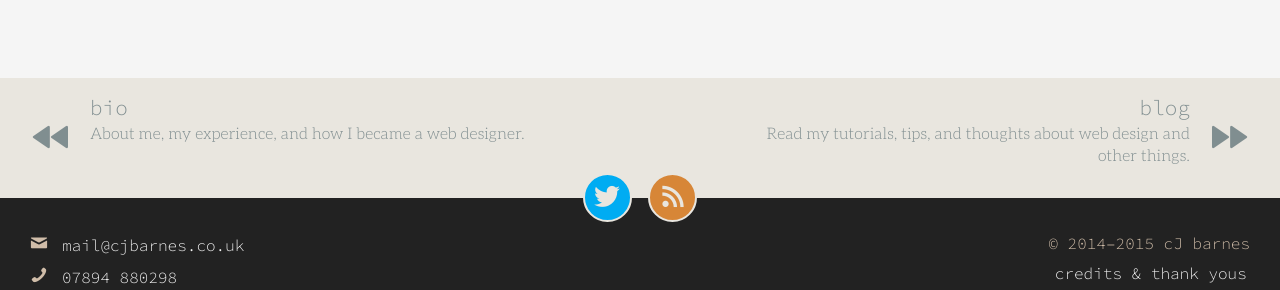
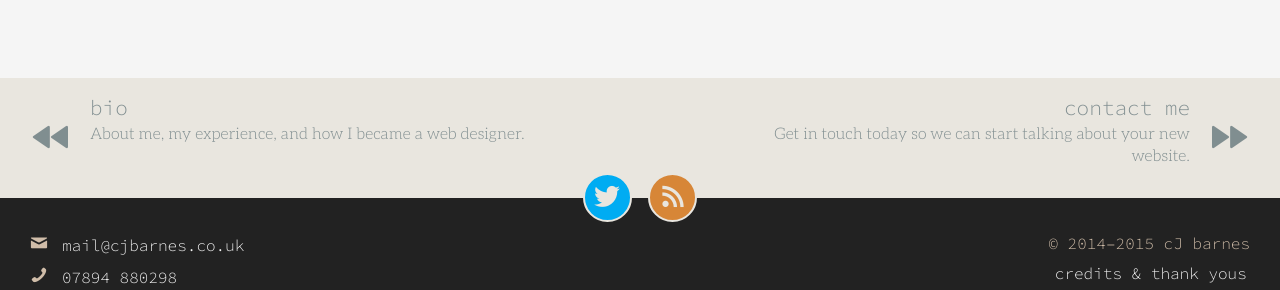
Before and after one commit to cjbarnes/cjbarnes.github.io, a Jekyll site: the page built from _pages/projects.md, in a window 1280 px wide. Shown: the part 812-1102 px from the top of the page. Built offline with Jekyll 4.4.1, drawn with Linux system fonts in a browser that asks for light colours; some of the changed lines change nothing that is shown.

Commit message:
Modified pager to include contact me, and to loop around at each end

```diff
--- a/_data/nav-sequence.yml
+++ b/_data/nav-sequence.yml
@@ -45,6 +45,6 @@
   href: /whativedone/projects/
   description: Information and links about the side projects I’ve been working on.
 
-- name: blog
-  href: /blog/
-  description: Read my tutorials, tips, and thoughts about web design and other things.
+- name: contact me
+  href: /contact/
+  description: Get in touch today so we can start talking about your new website.
--- a/_includes/page-pager.html
+++ b/_includes/page-pager.html
@@ -23,7 +23,7 @@
 {% else %}
   {% comment %} Find the current page in the list of pages {% endcomment %}
   {% assign len = site.data.nav-sequence | size %}
-  {% for i in (1..len) %}
+  {% for i in (0..len) %}
     {% if page.url == site.data.nav-sequence[i].href %}
       {% comment %} Find the data items {% endcomment %}
       {% assign prev_i = i | minus: 1 %}
@@ -42,6 +42,22 @@
       {% capture next_title %}{{ next_name }} | {{ next_description }}{% endcapture %}
     {% endif %}
   {% endfor %}
+
+  {% comment %} Handle first and last page. {% endcomment %}
+  {% unless prev_name %}
+    {% assign prev_nav_item = site.data.nav-sequence[len] %}
+    {% assign prev_name = prev_nav_item.name %}
+    {% assign prev_description = prev_nav_item.description %}
+    {% assign prev_url = prev_nav_item.href %}
+    {% capture prev_title %}{{ prev_name }} | {{ prev_description }}{% endcapture %}
+  {% endunless %}
+  {% unless next_name %}
+    {% assign next_nav_item = site.data.nav-sequence[0] %}
+    {% assign next_name = next_nav_item.name %}
+    {% assign next_description = next_nav_item.description %}
+    {% assign next_url = next_nav_item.href %}
+    {% capture next_title %}{{ next_name }} | {{ next_description }}{% endcapture %}
+  {% endunless %}
 {% endif %}
 
 {% if prev_url %}
```
